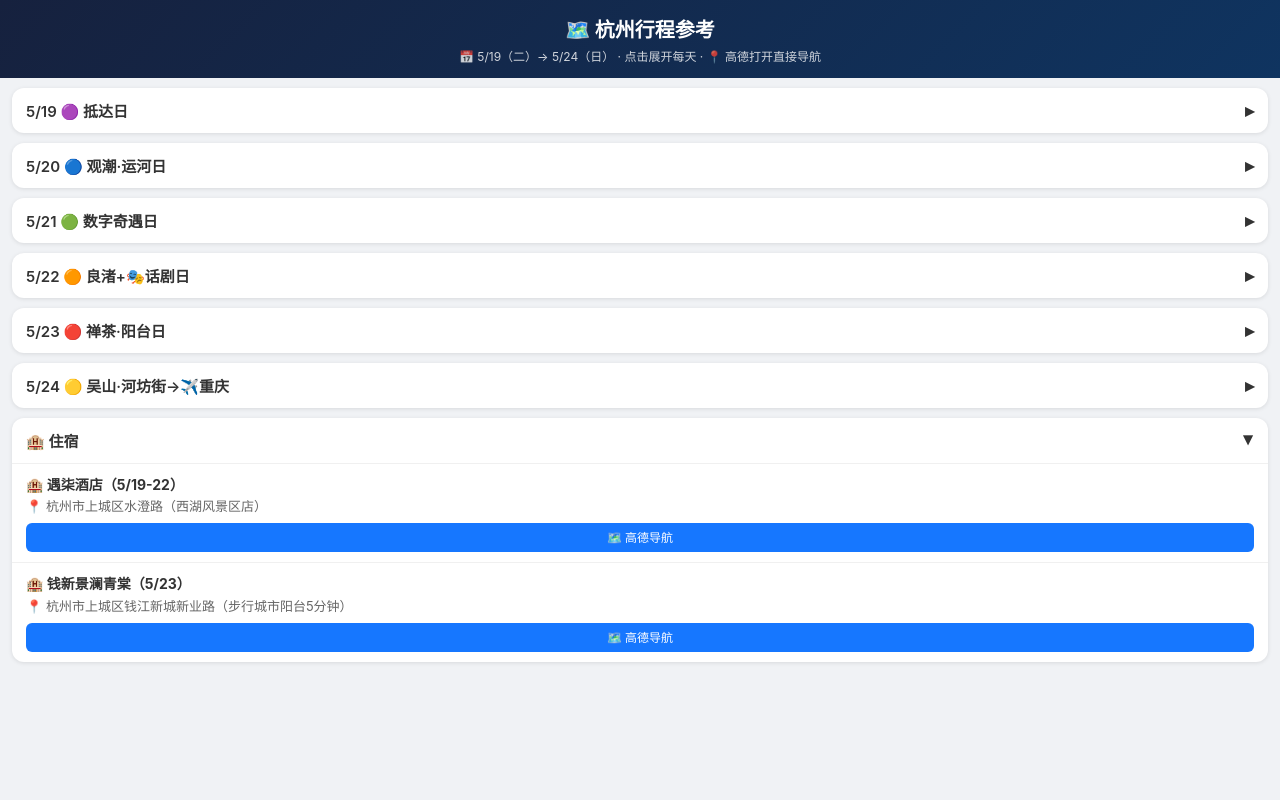
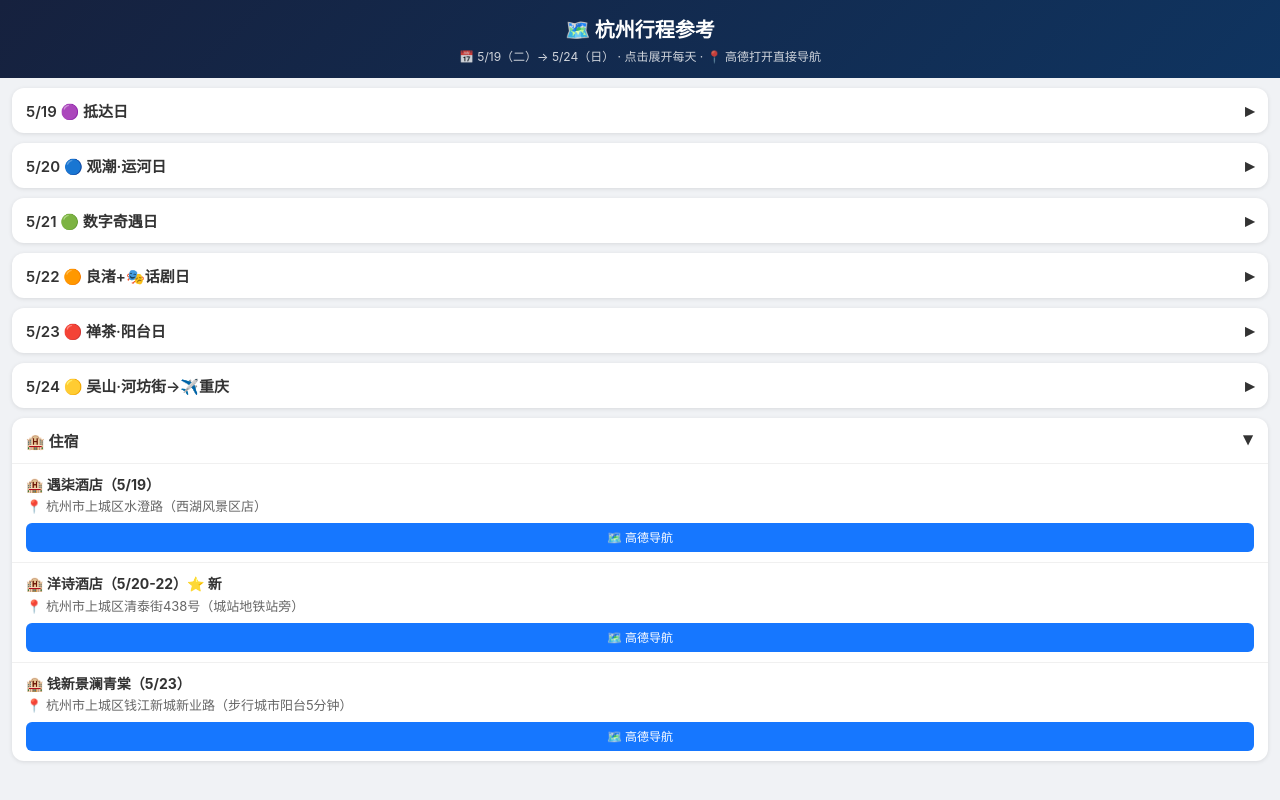
Before and after one commit to hwase0ng/china-trip-maps, a plain HTML site: page hangzhou_itinerary.html in a window 1280 px wide. Drawn offline with Linux system fonts and the light colour scheme.

Commit message:
add: 洋诗酒店(城站) for 5/20-22, keep 遇柒 for 5/19

```diff
--- a/hangzhou_itinerary.html
+++ b/hangzhou_itinerary.html
@@ -360,10 +360,17 @@ body{font-family:-apple-system,sans-serif;margin:0;padding:0;background:#f0f2f5;
 <details class="day" open>
   <summary class="hotel">🏨 住宿</summary>
   <div class="place">
-    <div><b>🏨 遇柒酒店（5/19-22）</b></div>
+    <div><b>🏨 遇柒酒店（5/19）</b></div>
     <div class="addr">📍 杭州市上城区水澄路（西湖风景区店）</div>
     <div class="btns">
       <a class="am" href="https://uri.amap.com/search?keyword=%E6%9D%AD%E5%B7%9E%E5%B8%82%E4%B8%8A%E5%9F%8E%E5%8C%BA%E6%B0%B4%E6%BE%84%E8%B7%AF%EF%BC%88%E8%A5%BF%E6%B9%96%E9%A3%8E%E6%99%AF%E5%8C%BA%E5%BA%97%EF%BC%89" target="_blank">🗺️ 高德导航</a>
+    </div>
+  </div>
+  <div class="place">
+    <div><b>🏨 洋诗酒店（5/20-22）⭐ 新</b></div>
+    <div class="addr">📍 杭州市上城区清泰街438号（城站地铁站旁）</div>
+    <div class="btns">
+      <a class="am" href="https://uri.amap.com/search?keyword=%E6%9D%AD%E5%B7%9E%E5%B8%82%E4%B8%8A%E5%9F%8E%E5%8C%BA%E6%B8%85%E6%B3%B0%E8%A1%97438%E5%8F%B7" target="_blank">🗺️ 高德导航</a>
     </div>
   </div>
   <div class="place">
```
Also changed, not shown: hangzhou_map.html (+1 -0 lines).
